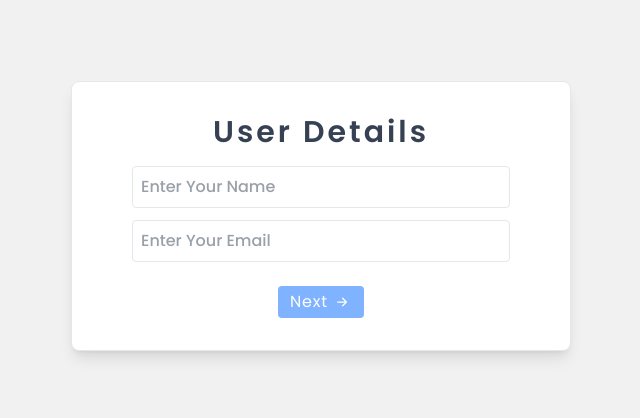
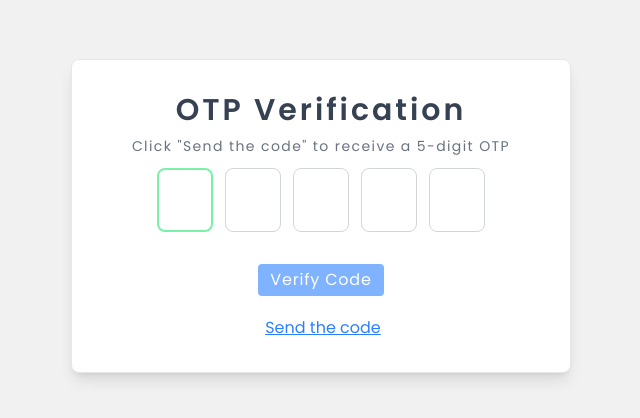
Before and after one commit to VickyDevlo/otp_generator, a React (Vite) app: page / in a window 1280 px wide. Shown: the part 184-602 px from the top of the page, without its empty margins (319-959 px from the left). Built offline with nearby package versions, Linux system fonts and the light colour scheme.

Commit message:
code updated

```diff
--- a/src/App.jsx
+++ b/src/App.jsx
@@ -1,39 +1,15 @@
-import { useState } from "react";
+import { useContext } from "react";
 import { OtpGenerator } from "./components/OtpGenerator";
-import { UserForm } from "./components/UserForm";
 import { SuccessModel } from "./components/SuccessModel";
+import { AppContext } from "./context/AppContext";
 
 function App() {
-  const [step, setStep] = useState(1);
-  const [userData, setUserData] = useState({ name: "", email: "" });
-  const [generatedOtp, setGeneratedOtp] = useState(null);
-
-  const generateOtp = () => {
-    const newOtp = Math.floor(100000 + Math.random() * 900000).toString();
-    setGeneratedOtp(newOtp);
-    return newOtp;
-  };
+  const { step } = useContext(AppContext);
 
   return (
     <>
-      {step === 1 && (
-        <UserForm
-          setUserData={setUserData}
-          setStep={setStep}
-          generateOtp={generateOtp}
-          setGeneratedOtp={setGeneratedOtp}
-        />
-      )}
-      {step === 2 && (
-        <OtpGenerator
-          userData={userData}
-          setStep={setStep}
-          generateOtp={generateOtp}
-          setGeneratedOtp={setGeneratedOtp}
-          generatedOtp={generatedOtp}
-        />
-      )}
-      {step === 3 && <SuccessModel userData={userData} setStep={setStep} />}
+      {step === 1 && <OtpGenerator />}
+      {step === 2 && <SuccessModel />}
     </>
   );
 }
--- a/src/components/OtpGenerator.jsx
+++ b/src/components/OtpGenerator.jsx
@@ -1,26 +1,38 @@
-import React, { useEffect, useRef, useState } from "react";
+import { useContext, useEffect, useRef, useState } from "react";
 import { Wrapper, Heading, Input, Button } from "../shared";
 import { toast } from "react-toastify";
+import { AppContext } from "../context/AppContext";
 
-export const OtpGenerator = ({
-  setStep,
-  generateOtp,
-  setGeneratedOtp,
-  generatedOtp,
-}) => {
-  const [inputs, setInputs] = useState(Array(6).fill(""));
+export const OtpGenerator = () => {
+  const { setStep, generatedOtp, generateOtp, setGeneratedOtp } =
+    useContext(AppContext);
+
+  const [inputs, setInputs] = useState(Array(5).fill(""));
   const [isVerified, setIsVerified] = useState(false);
   const [error, setError] = useState(false);
   const [failedAttempts, setFailedAttempts] = useState(0);
+  const [coolDown, setCoolDown] = useState(0);
+
   const inputRefs = useRef([]);
+
+  const resetInputs = () => {
+    setInputs(Array(5).fill(""));
+    setTimeout(() => inputRefs.current[0]?.focus(), 200);
+  };
+
+  const resetOtp = () => {
+    setGeneratedOtp(null);
+    resetInputs();
+    setFailedAttempts(0);
+  };
 
   const handleChange = (index, value) => {
     if (!/^\d*$/.test(value)) return;
 
     let newInputs = [...inputs];
 
-    if (value.length === 6) {
-      newInputs = value.split("").slice(0, 6);
+    if (value.length === 5) {
+      newInputs = value.split("").slice(0, 5);
     } else {
       newInputs[index] = value;
     }
@@ -33,14 +45,32 @@ export const OtpGenerator = ({
     }
   };
 
+  const handlePaste = (e) => {
+    e.preventDefault();
+    const pastedData = e.clipboardData.getData("text").trim();
+
+    if (!/^\d+$/.test(pastedData)) return;
+
+    const otpArray = pastedData.split("").slice(0, 5);
+    setInputs((prev) => {
+      const newInputs = [...prev];
+      otpArray.forEach((digit, i) => {
+        if (i < newInputs.length) newInputs[i] = digit;
+      });
+      return newInputs;
+    });
+
+    const lastIndex = Math.min(otpArray.length, 5) - 1;
+    inputRefs.current[lastIndex]?.focus();
+    setError(false);
+  };
+
   const handleKeyDown = (index, e) => {
-    if (e.key === "Backspace") {
-      if (!inputs[index] && index > 0) {
+    if (e.key === "Backspace" && !inputs[index] && index > 0) {
       inputRefs.current[index - 1]?.focus();
       const newInputs = [...inputs];
       newInputs[index - 1] = "";
       setInputs(newInputs);
-      }
     }
     if (e.key === "Enter" && !inputs.includes("")) {
       verifyCode();
@@ -49,55 +79,61 @@ export const OtpGenerator = ({
 
   const verifyCode = () => {
     const enteredOtp = inputs.join("").trim();
-    const otpString = String(generatedOtp).trim();
 
-    if (!otpString || otpString.length !== 6) {
+    if (!generatedOtp || generatedOtp.length !== 5) {
       setError(true);
+      toast.error("OTP not generated");
+      resetInputs();
       return;
     }
 
-    if (enteredOtp.length !== 6) {
+    if (enteredOtp.length !== 5) {
       setError(true);
-      toast.error("Please enter a 6-digit OTP.");
+      toast.error("Please enter a 5-digit OTP.");
       return;
     }
 
-    if (enteredOtp === otpString) {
+    if (enteredOtp === generatedOtp) {
       setIsVerified(true);
+      setError(false);
+      setFailedAttempts(0);
+      setGeneratedOtp(null);
       setTimeout(() => {
-        setInputs(Array(6).fill(""));
-        setIsVerified(false);
-        setStep(3);
+        resetInputs();
+        setStep(2);
       }, 1500);
     } else {
       setError(true);
       setFailedAttempts((prev) => prev + 1);
 
       if (failedAttempts + 1 === 3) {
-        setTimeout(() => {
-          toast.error("Failed attempt. Please wait a moment and try again");
-          setInputs(Array(6).fill(""));
-          setStep(1);
-          setFailedAttempts(0);
-        }, 500);
+        toast.error("Too many failed attempts. Please try again.");
+        resetOtp();
       } else {
-        setTimeout(() => {
-          setInputs(Array(6).fill(""));
-          inputRefs.current[0]?.focus();
-        }, 500);
+        setTimeout(() => resetInputs(), 500);
       }
     }
   };
 
   const sendCode = () => {
+    if (coolDown > 0) return;
+
     const newCode = generateOtp();
     setGeneratedOtp(newCode);
-    toast.success(`New OTP is - ${newCode}`);
-    setInputs(Array(6).fill(""));
+
+    toast.success(`New OTP generated: ${newCode}`);
+    resetInputs();
     setError(false);
     setFailedAttempts(0);
-    setTimeout(() => inputRefs.current[0]?.focus(), 200);
+    setCoolDown(30);
   };
+
+  useEffect(() => {
+    if (coolDown > 0) {
+      const timer = setTimeout(() => setCoolDown(coolDown - 1), 1000);
+      return () => clearTimeout(timer);
+    }
+  }, [coolDown]);
 
   useEffect(() => {
     inputRefs.current[0]?.focus();
@@ -108,7 +144,7 @@ export const OtpGenerator = ({
       <div className="flex flex-col items-center gap-2">
         <Heading>OTP Verification</Heading>
         <p className="text-center max-sm:text-xs text-sm text-gray-500 tracking-widest px-3">
-          Code was sent to your email
+          Click "Send the code" to receive a 5-digit OTP
         </p>
       </div>
 
@@ -124,31 +160,33 @@ export const OtpGenerator = ({
             maxLength={1}
             onChange={(e) => handleChange(i, e.target.value)}
             onKeyDown={(e) => handleKeyDown(i, e)}
+            onPaste={handlePaste}
             autoComplete="off"
-            className="text-2xl md:text-5xl text-gray-600 text-center border-b border-gray-300 w-10 h-12 md:w-14 md:h-16 caret-transparent focus:border-b-2 focus:border-green-300 outline-none transition-all"
+            className="text-xl md:text-3xl text-gray-600 text-center border border-gray-300 w-10 h-12 md:w-14 md:h-16 caret-transparent rounded-lg focus:border-2 focus:border-green-300 outline-none transition-all"
           />
         ))}
       </div>
 
-      {error && failedAttempts <= 2 ? (
+      {isVerified ? (
+        <p className="text-green-500 text-center tracking-widest">
+          Verification Successful!
+        </p>
+      ) : error && failedAttempts <= 2 ? (
         <p className="text-red-500 text-center tracking-widest">
           Invalid OTP. Please try again.
         </p>
-      ) : isVerified ? (
-        <p className="text-green-500 text-center tracking-widest">
-          Verification Successful!
-        </p>
       ) : null}
 
-      {failedAttempts > 0 && failedAttempts < 3 && !isVerified && (
+      {!isVerified && failedAttempts > 0 && failedAttempts < 3 && (
         <p
-          className={`text-gray-600 tracking-widest  ${
+          className={`text-gray-600 tracking-widest ${
             failedAttempts === 2 ? "text-red-500" : ""
           }`}
         >
-          Attempt left - {3 - failedAttempts}
+          Attempts left: {3 - failedAttempts}
         </p>
       )}
+
       <Button
         isDisabled={inputs.includes("") || failedAttempts >= 3}
         onClick={verifyCode}
@@ -157,16 +195,15 @@ export const OtpGenerator = ({
         Verify Code
       </Button>
 
-      <div className="text-center">
-        <p className="text-gray-500 md:text-lg text-sm">
-          Didn't receive code?
+      <div className="text-center mt-2">
         <span
-            className="text-blue-500 underline cursor-pointer ml-1"
+          className={`text-blue-500 underline cursor-pointer ml-1 ${
+            coolDown > 0 ? "opacity-50 cursor-not-allowed" : ""
+          }`}
           onClick={sendCode}
         >
-            send again
+          {coolDown > 0 ? `Resend in ${coolDown}s` : "Send the code"}
         </span>
-        </p>
       </div>
     </Wrapper>
   );
--- a/src/components/SuccessModel.jsx
+++ b/src/components/SuccessModel.jsx
@@ -1,9 +1,11 @@
-import React from "react";
+import { useContext } from "react";
 import { Wrapper, Heading } from "../shared";
 import { HiBadgeCheck } from "react-icons/hi";
 import { IoClose } from "react-icons/io5";
+import { AppContext } from "../context/AppContext";
 
-export const SuccessModel = ({ userData, setStep }) => {
+export const SuccessModel = () => {
+  const { setStep } = useContext(AppContext);
   return (
     <Wrapper className="relative">
       <button
@@ -13,16 +15,13 @@ export const SuccessModel = ({ userData, setStep }) => {
         <IoClose size={24} />
       </button>
       <div className="flex flex-col items-center gap-2">
-        <Heading>Congratulation</Heading>
-        <p className="text-center font-semibold max-sm:text-xs text-lg text-gray-700 tracking-widest px-3 capitalize">
-          {userData.name}
-        </p>
+        <Heading className="font-bold">Congratulation</Heading>
       </div>
       <div>
         <HiBadgeCheck className="text-green-500 size-32 md:size-40" />
       </div>
       <div className="flex flex-col items-center gap-2">
-        <p className="text-center max-sm:text-xs text-lg text-gray-500 tracking-widest px-3">
+        <p className="text-center max-sm:text-xs text-lg text-gray-500 tracking-widest font-semibold px-3">
           Your OTP Verification has been completed successfully!
         </p>
       </div>
--- a/src/components/UserForm.jsx
+++ /dev/null
@@ -1,85 +0,0 @@
-import React, { useEffect, useRef, useState } from "react";
-import { Wrapper, Heading, Input, Button } from "../shared";
-import { BsArrowRightShort } from "react-icons/bs";
-import { toast } from "react-toastify";
-
-export const UserForm = ({
-  setUserData,
-  setStep,
-  generateOtp,
-  setGeneratedOtp,
-}) => {
-  const [form, setForm] = useState({ name: "", email: "" });
-
-  const inputRef = useRef(null);
-
-  const handleChange = (e) => {
-    const { name, value } = e.target;
-
-    if (name === "name" && !/^[A-Za-z ]*$/.test(value)) {
-      return;
-    }
-    setForm({ ...form, [name]: value });
-  };
-
-  const onKeyDownHandler = (e) => {
-    if (e.key === "Enter") {
-      e.preventDefault();
-      handleSubmit(e);
-    }
-  };
-
-  const handleSubmit = (e) => {
-    e.preventDefault();
-    if (!form.name || !form.email) {
-      toast.error("All fields are required!");
-      return;
-    }
-
-    setUserData(form);
-    const newOtp = generateOtp();
-    setGeneratedOtp(newOtp);
-    toast.success(`Your OTP - ${newOtp}`);
-    setStep(2);
-  };
-
-  const isDisabled =
-    !form.name || !form.name.trim() || !form.email.includes("@gmail.com");
-
-  useEffect(() => {
-    inputRef.current.focus();
-  }, []);
-
-  return (
-    <Wrapper>
-      <Heading className="mb-1">User Details</Heading>
-      <div className="md:px-12 w-full">
-        <Input
-          type="text"
-          ref={inputRef}
-          name="name"
-          placeholder="Enter Your Name"
-          inputMode="Text"
-          pattern="[A-Za-z]*"
-          value={form.name}
-          onChange={handleChange}
-          className="border border-gray-200 rounded capitalize"
-        />
-        <Input
-          type="email"
-          name="email"
-          placeholder="Enter Your Email"
-          required
-          value={form.email}
-          onChange={handleChange}
-          onKeyDown={(e) => onKeyDownHandler(e)}
-          className="border border-gray-200 rounded"
-        />
-      </div>
-      <Button isDisabled={isDisabled} onClick={handleSubmit}>
-        Next
-        <BsArrowRightShort size={20} />
-      </Button>
-    </Wrapper>
-  );
-};
--- /dev/null
+++ b/src/context/AppContext.jsx
@@ -0,0 +1,20 @@
+import { createContext, useState } from "react";
+
+export const AppContext = createContext();
+
+export const AppProvider = ({ children }) => {
+  const [step, setStep] = useState(1);
+  const [generatedOtp, setGeneratedOtp] = useState(null);
+
+  const generateOtp = () => {
+    const newOtp = Math.floor(10000 + Math.random() * 90000).toString();
+    setGeneratedOtp(newOtp);
+    return newOtp;
+  };
+
+  return (
+    <AppContext.Provider value={{ step, setStep, generatedOtp, generateOtp, setGeneratedOtp }}>
+      {children}
+    </AppContext.Provider>
+  );
+};
--- a/src/main.jsx
+++ b/src/main.jsx
@@ -1,11 +1,15 @@
 import { createRoot } from "react-dom/client";
+import { StrictMode } from "react";
 import "./index.css";
 import App from "./App.jsx";
 import { ToastContainer } from "react-toastify";
+import { AppProvider } from "./context/AppContext.jsx";
 
 createRoot(document.getElementById("root")).render(
-  <>
-    <ToastContainer position="top-center" />
-    <App />
-  </>
+  <StrictMode>
+    <AppProvider>
+      <ToastContainer position="top-center" />
+      <App />
+    </AppProvider>
+  </StrictMode>
 );
```
Lines whose indentation alone changed are shown as unchanged.
